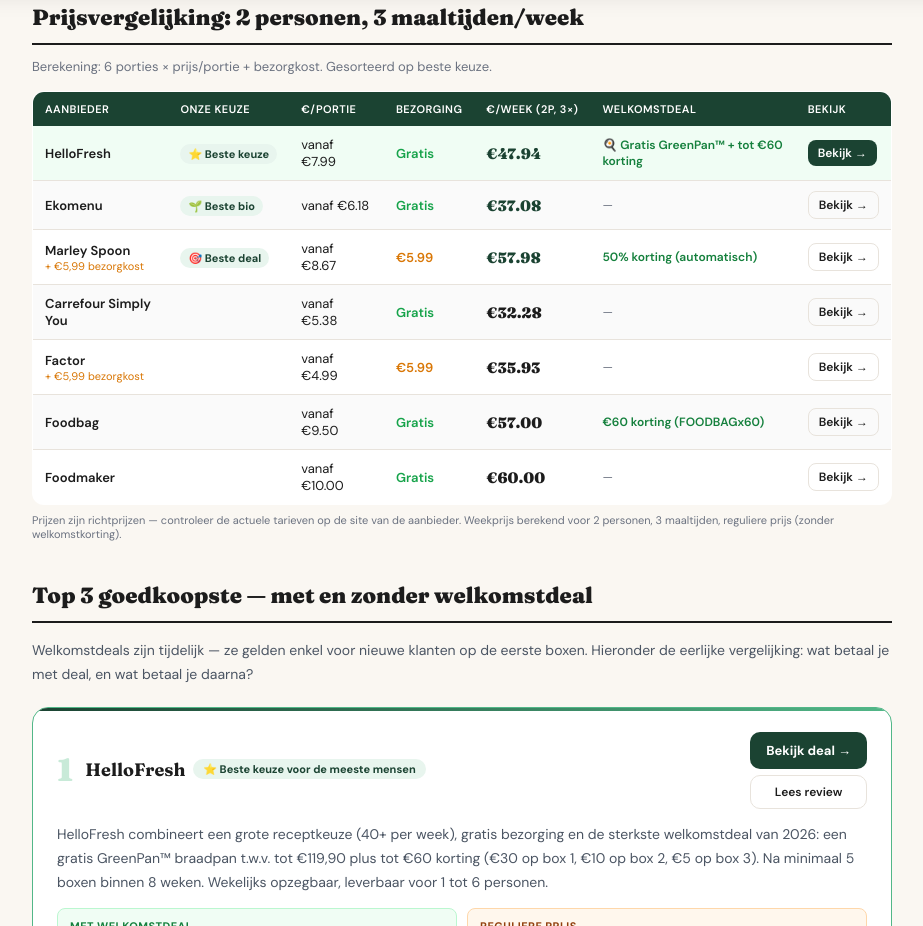
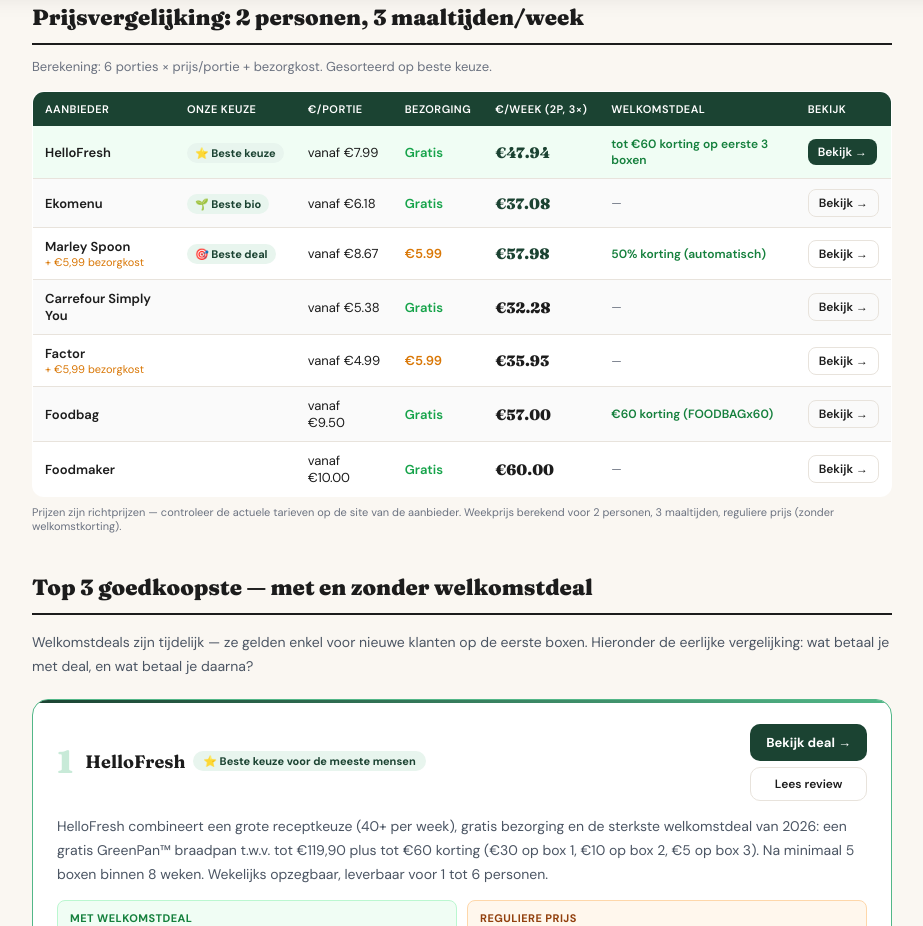
Before and after one commit to fetspets/bestemaaltijdbox, a Next.js app: page /gids/goedkoopste-maaltijdbox-belgie in a window 1280 px wide. Shown: the part 800-1726 px from the top of the page, without its empty margins (178-1101 px from the left). Built offline with nearby package versions, Linux system fonts and the light colour scheme.

Commit message:
auto: update page.tsx

```diff
--- a/src/app/gids/goedkoopste-maaltijdbox-belgie/page.tsx
+++ b/src/app/gids/goedkoopste-maaltijdbox-belgie/page.tsx
@@ -42,7 +42,7 @@ const faqJsonLd = {
 };
 
 const prijsTabel = [
-  { naam: 'HelloFresh', slug: 'hellofresh', portie: 7.99, bezorging: 0, weekprijs: 47.94, welkomst: '🍳 Gratis GreenPan™ + tot €60 korting', noot: null, badge: '⭐ Beste keuze' },
+  { naam: 'HelloFresh', slug: 'hellofresh', portie: 7.99, bezorging: 0, weekprijs: 47.94, welkomst: 'tot €60 korting op eerste 3 boxen', noot: null, badge: '⭐ Beste keuze' },
   { naam: 'Ekomenu', slug: 'ekomenu', portie: 6.18, bezorging: 0, weekprijs: 37.08, welkomst: '—', noot: null, badge: '🌱 Beste bio' },
   { naam: 'Marley Spoon', slug: 'marley-spoon', portie: 8.67, bezorging: 5.99, weekprijs: 57.98, welkomst: '50% korting (automatisch)', noot: '+ €5,99 bezorgkost', badge: '🎯 Beste deal' },
   { naam: 'Carrefour Simply You', slug: 'carrefour-simply-you', portie: 5.38, bezorging: 0, weekprijs: 32.28, welkomst: '—', noot: null, badge: null },
```
